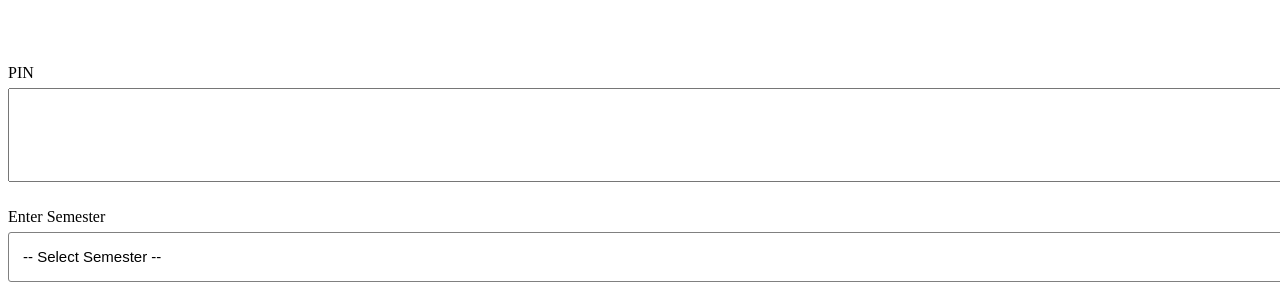
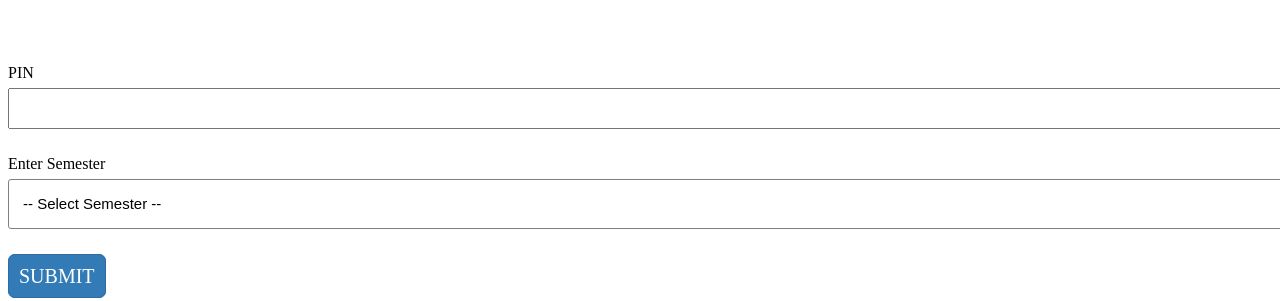
Before and after one commit to swamy3697/sbtet1.ap.gov.in, a plain HTML site: page index.html in a window 1280 px wide. Shown: the part 1053-1354 px from the top of the page. Drawn offline with Linux system fonts and the light colour scheme.

Commit message:
Update index.html

```diff
--- a/index.html
+++ b/index.html
@@ -10,7 +10,7 @@
 
 input{
 	width:104%;
-	height:70px;
+	height:10%;
 	padding:10px;
 	font-size:15px;
 }
```
